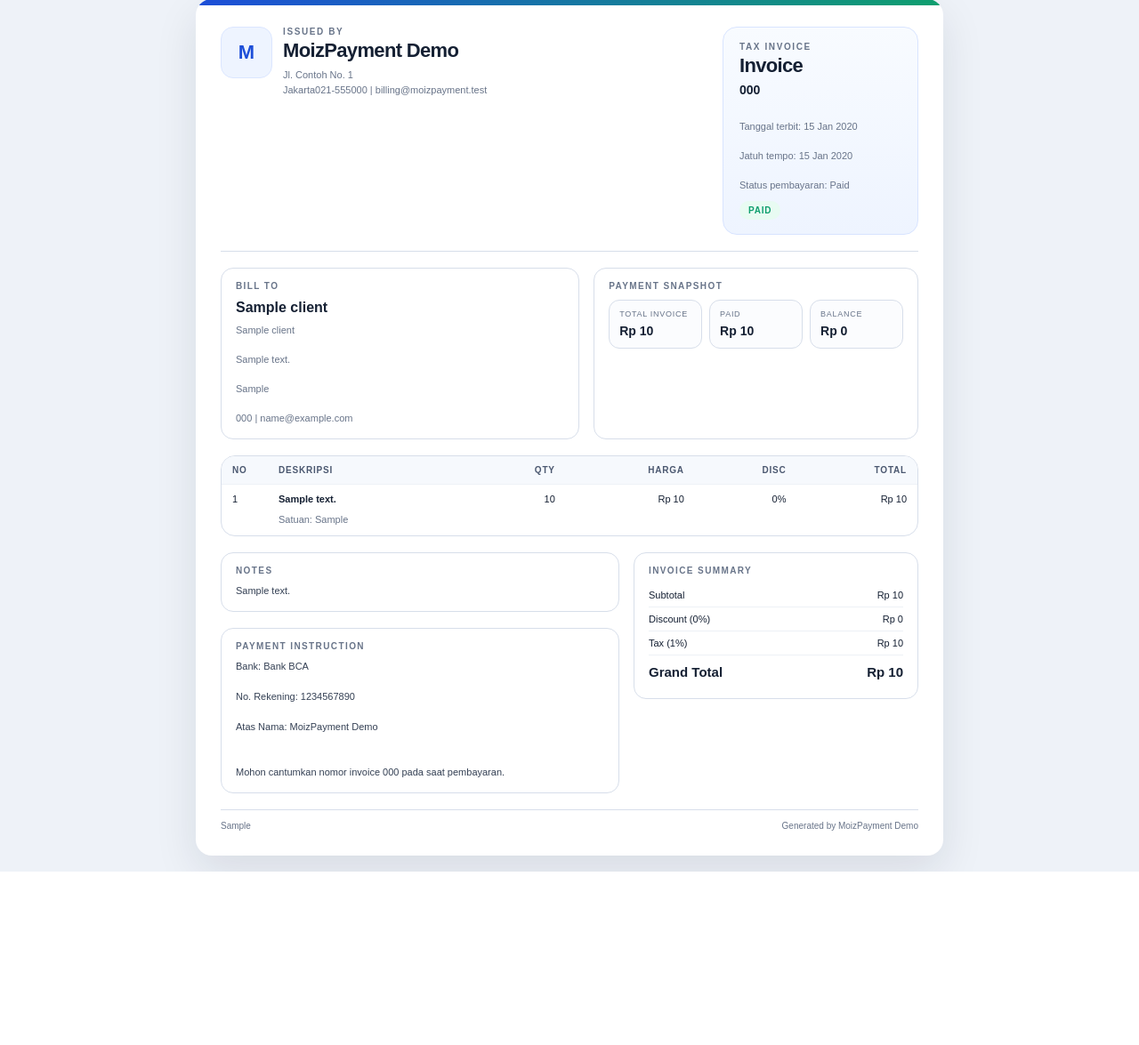
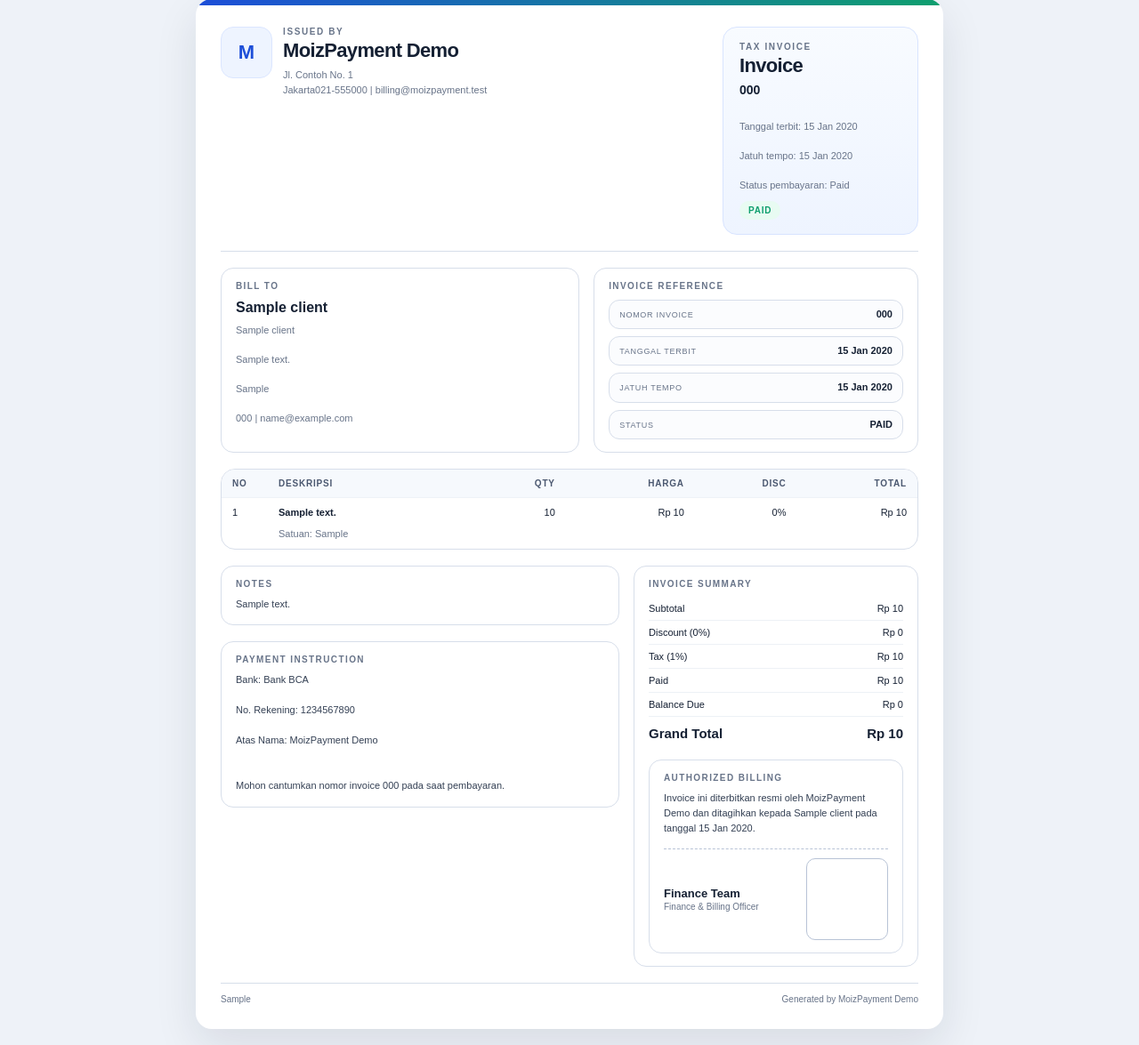
Before and after one commit to moizcare93/moizpayment, a CodeIgniter app: page /path/invoices/print/1 in a window 1280 px wide. Shown: the part 59-1234 px from the top of the page at 89% size. Before the commit the page ends 1039 px from the top, so only its background shows below. Run offline with CodeIgniter, Linux system fonts and the light colour scheme; a user stored in the database is signed in; data comes from the database, SQL or seed files in the repository; tables that the repository leaves empty hold one stand-in row (values such as "Sample post"); some libraries are stand-ins or nearby versions.

Commit message:
Refine invoice trust layout and signatory settings

```diff
--- a/application/controllers/Settings.php
+++ b/application/controllers/Settings.php
@@ -44,6 +44,8 @@ class Settings extends Authenticated_Controller
                     'bank_name' => $this->input->post('bank_name', TRUE),
                     'bank_account_number' => $this->input->post('bank_account_number', TRUE),
                     'bank_account_name' => $this->input->post('bank_account_name', TRUE),
+                    'collector_name' => $this->input->post('collector_name', TRUE),
+                    'collector_title' => $this->input->post('collector_title', TRUE),
                     'smtp_host' => $this->input->post('smtp_host', TRUE),
                     'smtp_port' => $this->input->post('smtp_port', TRUE),
                     'smtp_username' => $this->input->post('smtp_username', TRUE),
--- a/application/views/invoices/print.php
+++ b/application/views/invoices/print.php
@@ -8,6 +8,16 @@ $company_address = trim(
     setting_value($app_settings, 'company_postal_code', '')
 );
 $balance_due = (float) $invoice['total'] - (float) $invoice['paid_amount'];
+$collector_name = setting_value($app_settings, 'collector_name', $company_name);
+$collector_title = setting_value($app_settings, 'collector_title', 'Finance & Billing Officer');
+$billed_company = !empty($client['company_name']) ? $client['company_name'] : $client['name'];
+$verification_payload = "Invoice Verification\n"
+    . "Penerbit: {$company_name}\n"
+    . "Ditagihkan ke: {$billed_company}\n"
+    . "Nomor Invoice: {$invoice['invoice_number']}\n"
+    . "Tanggal Terbit: " . app_date($invoice['invoice_date']) . "\n"
+    . "Jatuh Tempo: " . app_date($invoice['due_date']) . "\n"
+    . "Penagih: {$collector_name} ({$collector_title})";
 ?>
 <!doctype html>
 <html lang="en">
@@ -206,32 +216,35 @@ $balance_due = (float) $invoice['total'] - (float) $invoice['paid_amount'];
             margin-bottom: 6px;
         }
 
-        .summary-strip {
+        .meta-list {
             display: grid;
-            grid-template-columns: repeat(3, 1fr);
+            grid-template-columns: 1fr;
             gap: 8px;
-            margin-top: 10px;
+            margin-top: 6px;
         }
 
-        .summary-item {
+        .meta-row {
             border: 1px solid var(--line);
             border-radius: 12px;
-            padding: 10px 11px;
+            padding: 9px 11px;
             background: #fbfcfe;
+            display: flex;
+            justify-content: space-between;
+            gap: 12px;
+            align-items: baseline;
         }
 
-        .summary-item span {
-            display: block;
+        .meta-row span {
             color: var(--muted);
             font-size: 9px;
             text-transform: uppercase;
             letter-spacing: 0.08em;
-            margin-bottom: 5px;
         }
 
-        .summary-item strong {
-            font-size: 14px;
+        .meta-row strong {
+            font-size: 11px;
             line-height: 1.2;
+            text-align: right;
         }
 
         table {
@@ -285,7 +298,8 @@ $balance_due = (float) $invoice['total'] - (float) $invoice['paid_amount'];
 
         .notes-card,
         .totals-card,
-        .bank-card {
+        .bank-card,
+        .trust-card {
             border: 1px solid var(--line);
             border-radius: 14px;
             padding: 14px 16px;
@@ -293,7 +307,8 @@ $balance_due = (float) $invoice['total'] - (float) $invoice['paid_amount'];
 
         .notes-card h3,
         .totals-card h3,
-        .bank-card h3 {
+        .bank-card h3,
+        .trust-card h3 {
             margin: 0 0 9px;
             font-size: 10px;
             letter-spacing: 0.14em;
@@ -302,12 +317,52 @@ $balance_due = (float) $invoice['total'] - (float) $invoice['paid_amount'];
         }
 
         .notes-card p,
-        .bank-card p {
+        .bank-card p,
+        .trust-card p {
             margin: 0;
             color: #344054;
             font-size: 11px;
             line-height: 1.55;
             white-space: pre-line;
+        }
+
+        .signatory {
+            margin-top: 14px;
+            padding-top: 10px;
+            border-top: 1px dashed var(--line-strong);
+            display: grid;
+            grid-template-columns: 1fr 92px;
+            gap: 14px;
+            align-items: center;
+        }
+
+        .sign-name {
+            font-size: 13px;
+            font-weight: 700;
+            margin-bottom: 2px;
+        }
+
+        .sign-role {
+            color: var(--muted);
+            font-size: 10px;
+        }
+
+        .qr-box {
+            width: 92px;
+            height: 92px;
+            border: 1px solid var(--line-strong);
+            border-radius: 10px;
+            display: flex;
+            align-items: center;
+            justify-content: center;
+            background: #fff;
+            overflow: hidden;
+        }
+
+        .qr-box canvas,
+        .qr-box img {
+            width: 80px !important;
+            height: 80px !important;
         }
 
         .totals-table td {
@@ -411,7 +466,7 @@ $balance_due = (float) $invoice['total'] - (float) $invoice['paid_amount'];
             <section class="info-grid">
                 <div class="info-card">
                     <h3>Bill To</h3>
-                    <div class="bill-name"><?= html_escape($client['company_name'] ?: $client['name']); ?></div>
+                    <div class="bill-name"><?= html_escape($billed_company); ?></div>
                     <div class="small-meta"><?= html_escape($client['name']); ?><br>
                         <?= html_escape($client['address'] ?? ''); ?><br>
                         <?= html_escape($client['city'] ?? ''); ?><br>
@@ -419,19 +474,23 @@ $balance_due = (float) $invoice['total'] - (float) $invoice['paid_amount'];
                     </div>
                 </div>
                 <div class="info-card">
-                    <h3>Payment Snapshot</h3>
-                    <div class="summary-strip">
-                        <div class="summary-item">
-                            <span>Total Invoice</span>
-                            <strong><?= app_currency($invoice['total']); ?></strong>
+                    <h3>Invoice Reference</h3>
+                    <div class="meta-list">
+                        <div class="meta-row">
+                            <span>Nomor Invoice</span>
+                            <strong><?= html_escape($invoice['invoice_number']); ?></strong>
                         </div>
-                        <div class="summary-item">
-                            <span>Paid</span>
-                            <strong><?= app_currency($invoice['paid_amount']); ?></strong>
+                        <div class="meta-row">
+                            <span>Tanggal Terbit</span>
+                            <strong><?= app_date($invoice['invoice_date']); ?></strong>
                         </div>
-                        <div class="summary-item">
-                            <span>Balance</span>
-                            <strong><?= app_currency($balance_due); ?></strong>
+                        <div class="meta-row">
+                            <span>Jatuh Tempo</span>
+                            <strong><?= app_date($invoice['due_date']); ?></strong>
+                        </div>
+                        <div class="meta-row">
+                            <span>Status</span>
+                            <strong><?= strtoupper(html_escape($invoice['status'])); ?></strong>
                         </div>
                     </div>
                 </div>
@@ -500,10 +559,30 @@ Mohon cantumkan nomor invoice <?= html_escape($invoice['invoice_number']); ?> pa
                             <td><?= app_currency($invoice['tax_amount']); ?></td>
                         </tr>
                         <tr>
+                            <td>Paid</td>
+                            <td><?= app_currency($invoice['paid_amount']); ?></td>
+                        </tr>
+                        <tr>
+                            <td>Balance Due</td>
+                            <td><?= app_currency($balance_due); ?></td>
+                        </tr>
+                        <tr>
                             <td>Grand Total</td>
                             <td><?= app_currency($invoice['total']); ?></td>
                         </tr>
                     </table>
+
+                    <div class="trust-card" style="margin-top:14px;">
+                        <h3>Authorized Billing</h3>
+                        <p>Invoice ini diterbitkan resmi oleh <?= html_escape($company_name); ?> dan ditagihkan kepada <?= html_escape($billed_company); ?> pada tanggal <?= app_date($invoice['invoice_date']); ?>.</p>
+                        <div class="signatory">
+                            <div>
+                                <div class="sign-name"><?= html_escape($collector_name); ?></div>
+                                <div class="sign-role"><?= html_escape($collector_title); ?></div>
+                            </div>
+                            <div class="qr-box" id="invoice-qrcode"></div>
+                        </div>
+                    </div>
                 </div>
             </section>
 
@@ -514,5 +593,23 @@ Mohon cantumkan nomor invoice <?= html_escape($invoice['invoice_number']); ?> pa
         </div>
     </div>
 </div>
+<script src="https://cdn.jsdelivr.net/npm/qrcode/build/qrcode.min.js"></script>
+<script>
+    (function () {
+        var target = document.getElementById('invoice-qrcode');
+        if (!target || typeof QRCode === 'undefined') {
+            return;
+        }
+
+        QRCode.toCanvas(target, <?= json_encode($verification_payload); ?>, {
+            width: 80,
+            margin: 0,
+            color: {
+                dark: '#152033',
+                light: '#ffffff'
+            }
+        });
+    })();
+</script>
 </body>
 </html>
--- a/database/schema.sql
+++ b/database/schema.sql
@@ -42,6 +42,8 @@ CREATE TABLE IF NOT EXISTS mp_settings (
   bank_name VARCHAR(100) NULL,
   bank_account_number VARCHAR(50) NULL,
   bank_account_name VARCHAR(100) NULL,
+  collector_name VARCHAR(100) NULL,
+  collector_title VARCHAR(100) NULL,
   smtp_host VARCHAR(100) NULL,
   smtp_port INT NULL,
   smtp_username VARCHAR(100) NULL,
@@ -208,7 +210,7 @@ INSERT INTO mp_users (id, role_id, full_name, username, email, password, phone,
 ON DUPLICATE KEY UPDATE full_name = VALUES(full_name), password = VALUES(password), is_active = VALUES(is_active);
 
 INSERT INTO mp_settings
-  (id, company_name, company_tagline, company_address, company_city, company_phone, company_email, invoice_prefix, quotation_prefix, default_payment_terms, bank_name, bank_account_number, bank_account_name, currency_symbol, currency_code)
+  (id, company_name, company_tagline, company_address, company_city, company_phone, company_email, invoice_prefix, quotation_prefix, default_payment_terms, bank_name, bank_account_number, bank_account_name, collector_name, collector_title, currency_symbol, currency_code)
 VALUES
-  (1, 'MoizPayment Demo', 'Invoice & Finance Management', 'Jl. Contoh No. 1', 'Jakarta', '021-555000', 'billing@moizpayment.test', 'INV/', 'QUO/', 14, 'Bank BCA', '1234567890', 'MoizPayment Demo', 'Rp', 'IDR')
+  (1, 'MoizPayment Demo', 'Invoice & Finance Management', 'Jl. Contoh No. 1', 'Jakarta', '021-555000', 'billing@moizpayment.test', 'INV/', 'QUO/', 14, 'Bank BCA', '1234567890', 'MoizPayment Demo', 'Finance Team', 'Finance & Billing Officer', 'Rp', 'IDR')
 ON DUPLICATE KEY UPDATE company_name = VALUES(company_name), company_email = VALUES(company_email);
```
Also changed, not shown: application/views/settings/index.php (+8 -0 lines).
